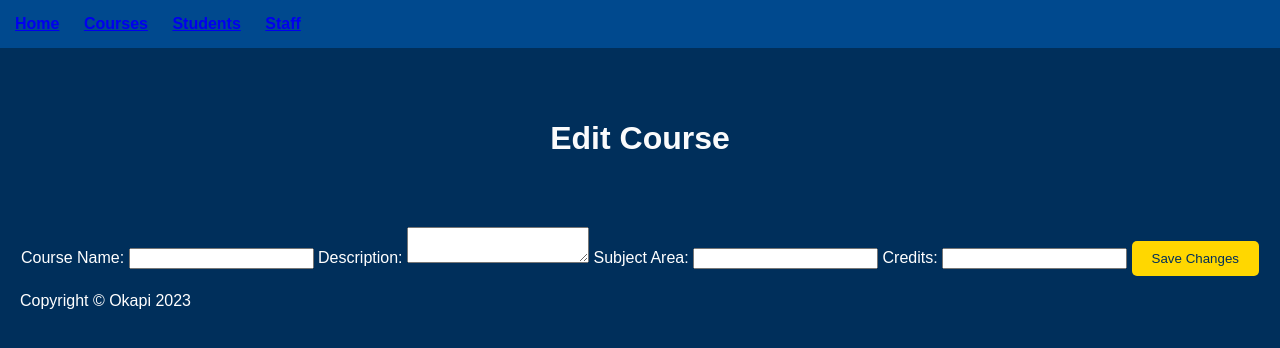
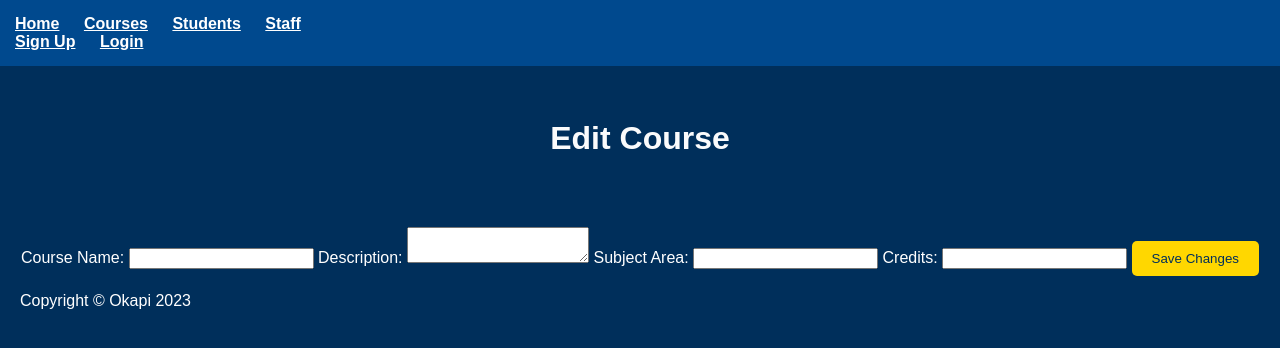
Before and after one commit to easterdaymn/SDEV_255_Final_Project_Okapi, a Node server app: template views/edit.ejs in a window 1280 px wide. Shown: the top 348 px of the page. Run offline with Node 20, Linux system fonts and the light colour scheme; the template is opened without the code that fills it, so the values that code supplies are empty; some libraries are stand-ins or nearby versions.

Commit message:
Update nav.ejs

```diff
--- a/views/partials/nav.ejs
+++ b/views/partials/nav.ejs
@@ -1,8 +1,16 @@
-<nav>
-    <ul>
-        <li><a href="/">Home</a></li>
-        <li><a href="/courses">Courses</a></li>
-        <li><a href="/students">Students</a></li>
-        <li><a href="/staff">Staff</a></li>
-    </ul>
+<nav class="navbar navbar-expand-lg navbar-light" style="background-color: #00498e;">
+    <div class="container">
+        <ul class="mr-auto">
+            <li><a href="/" style="color: #fff;">Home</a></li>
+            <li><a href="/courses" style="color: #fff;">Courses</a></li>
+            <li><a href="/students" style="color: #fff;">Students</a></li>
+            <li><a href="/staff" style="color: #fff;">Staff</a></li>
+        </ul>
+
+        <ul class="ml-auto">
+            <li><a href="/signup" style="color: #fff;">Sign Up</a></li>
+            <li><a href="/login" style="color: #fff;">Login</a></li>
+
+        </ul>
+    </div>
 </nav>
```
